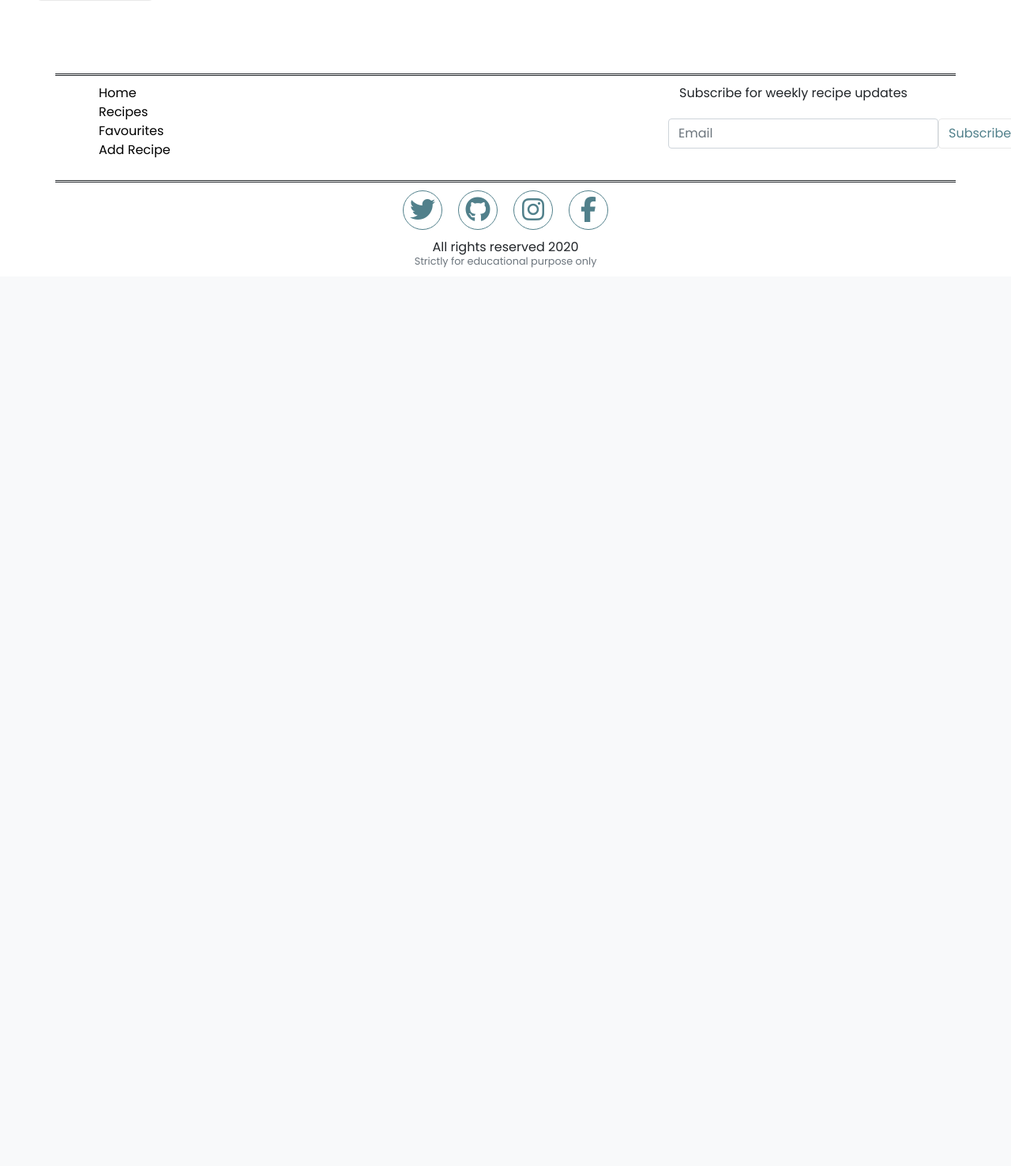
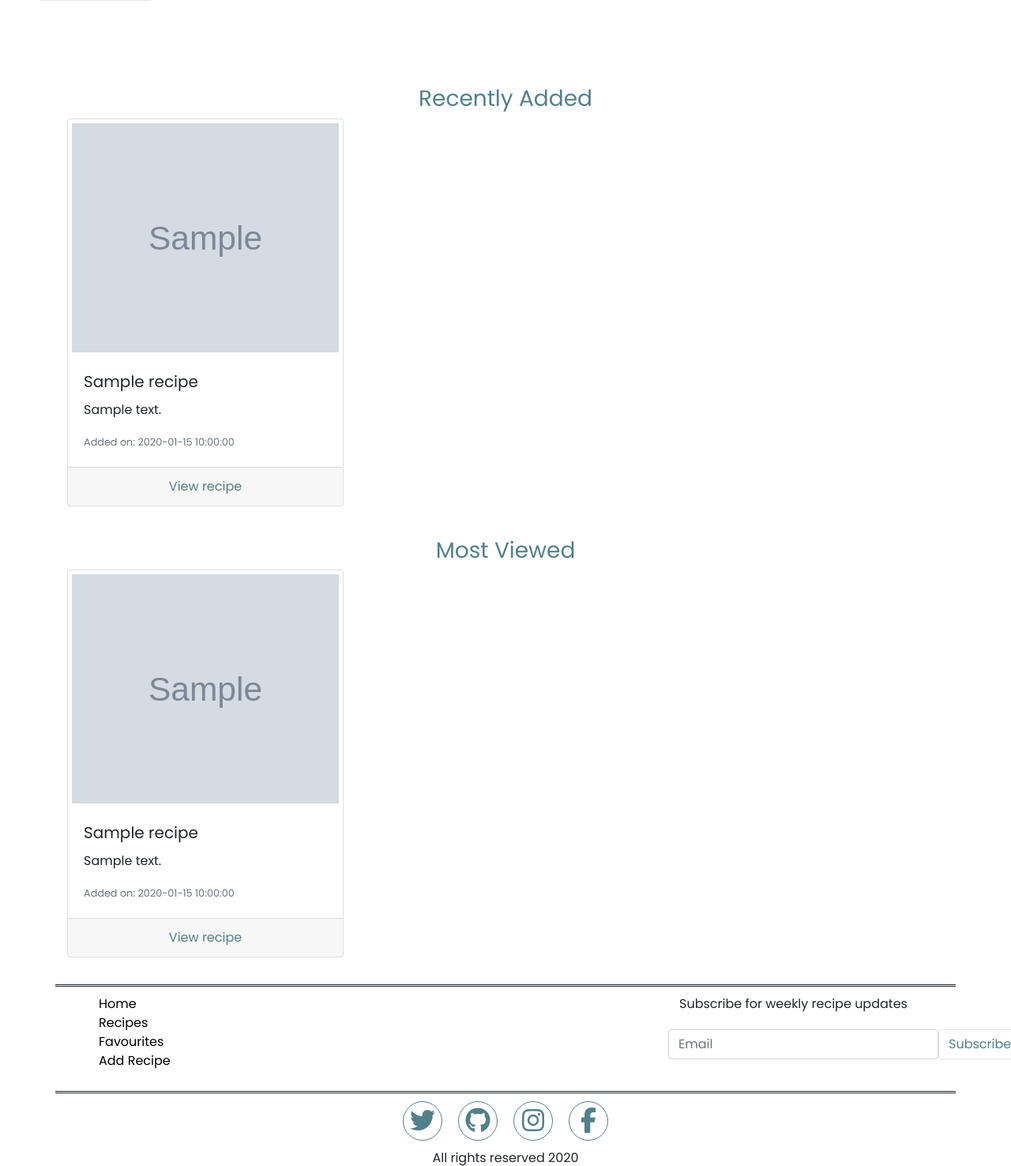
Before and after one commit to haleanana/our-recipe, a Flask app: page / in a window 1280 px wide. Shown: the part 747-2223 px from the top of the page at 79% size. Before the commit the page ends 1086 px from the top, so only its background shows below. Run offline with Flask 2, Linux system fonts and the light colour scheme; grey boxes marked "Sample" are stand-in pictures; a database or web service that is not in the repository returns one stand-in record (values such as "Sample title"); some libraries are stand-ins or nearby versions.

Commit message:
Added Recently Added section on index.html

```diff
--- a/app.py
+++ b/app.py
@@ -20,7 +20,8 @@ now = datetime.datetime.now()
 # Home
 @app.route('/')
 def home():
-    return render_template("index.html", recipes=mongo.db.recipes.find())
+    recipes = mongo.db.recipes.find().sort('added_on', -1).limit(3)
+    return render_template("index.html", recipes =recipes)
 
 # Shows all available recipes
 @app.route('/recipes')
--- a/templates/index.html
+++ b/templates/index.html
@@ -6,11 +6,10 @@
     <img class="image-mob-view" src="static/img/mobileview.png" alt="Hero Image" />
   </div>
 </div>
-
 <div class="container container-jumbotron">
   <div class="row">
     <div class="col-12 col-md-4">
-      <div class="jumbotron tablet-view">
+      <div class="jumbotron">
         <div class="display-4"></div>
         <p class="lead">Share your delicious adventure with us.</p>
         <hr class="my-4" />
@@ -22,4 +21,48 @@
     </div>
   </div>
 </div>
+  <div class="container">
+  <h3 class="text-center">Recently Added</h3>
+    <div class="row row-cols-1 row-cols-md-3">
+      {% for recipe in recipes %}
+      <div class="col mb-4">
+        <div class="card h-100">
+          <a href="{{url_for('show_recipe', recipe_id = recipe._id)}}"><img src="{{recipe.url_image}}" class="card-img-top" alt="{{recipe.recipe_name}}" /></a>
+          <div class="card-body">
+            <h5 class="card-title">{{recipe.recipe_name}}</h5>
+            <p class="card-text">{{recipe.recipe_description}}</p>
+            <small class="text-muted">Added on: {{recipe.added_on}}</small>
+          </div>
+          <a href="{{url_for('show_recipe', recipe_id = recipe._id)}}">
+            <div class="card-footer text-center">
+              View recipe
+            </div>
+          </a>
+        </div>
+      </div>
+        {% endfor %}
+    </div>
+  </div>
+  <div class="container">
+  <h3 class="text-center">Most Viewed</h3>
+    <div class="row row-cols-1 row-cols-md-3">
+      {% for recipe in recipes %}
+      <div class="col mb-4">
+        <div class="card h-100">
+          <a href="{{url_for('show_recipe', recipe_id = recipe._id)}}"><img src="{{recipe.url_image}}" class="card-img-top" alt="{{recipe.recipe_name}}" /></a>
+          <div class="card-body">
+            <h5 class="card-title">{{recipe.recipe_name}}</h5>
+            <p class="card-text">{{recipe.recipe_description}}</p>
+            <small class="text-muted">Added on: {{recipe.added_on}}</small>
+          </div>
+          <a href="{{url_for('show_recipe', recipe_id = recipe._id)}}">
+            <div class="card-footer text-center">
+              View recipe
+            </div>
+          </a>
+        </div>
+      </div>
+        {% endfor %}
+    </div>
+  </div>
 {% endblock %}
```
